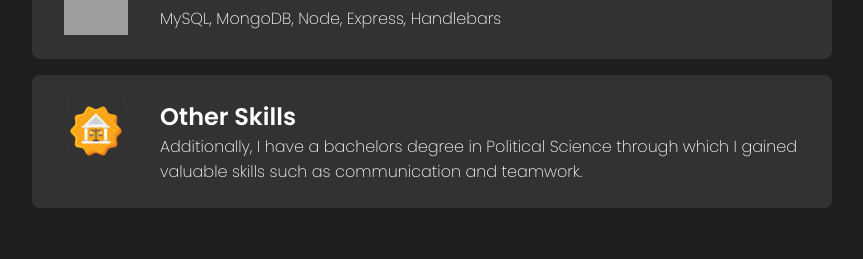
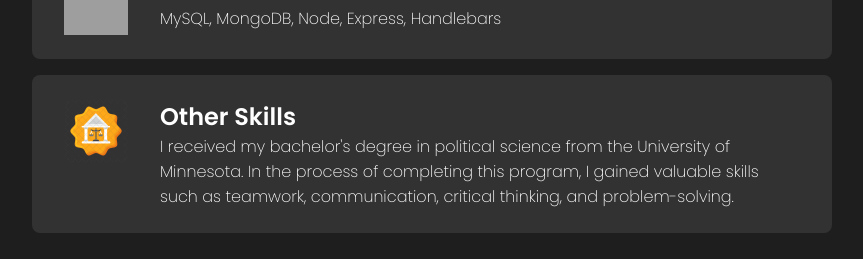
Before and after one commit to BenTrebi/Portfolio, a React (Create React App) app: page / in a window 1280 px wide. Shown: the part 1181-1440 px from the top of the page, without its empty margins (208-1071 px from the left). Built offline with nearby package versions, Linux system fonts and the light colour scheme; grey boxes are pictures that could not be loaded.

Commit message:
Edited the content of the about section.

```diff
--- a/src/components/About/about.js
+++ b/src/components/About/about.js
@@ -27,7 +27,7 @@ const About = () => {
           <img src= {polisci} alt='Political Science' className='aboutBarImg' />
           <div className='aboutBarText'>
             <h2>Other Skills</h2>
-            <p>Additionally, I have a bachelors degree in Political Science through which I gained valuable skills such as communication and teamwork.</p>
+            <p>I received my bachelor's degree in political science from the University of Minnesota. In the process of completing this program, I gained valuable skills such as teamwork, communication, critical thinking, and problem-solving. </p>
           </div>
         </div>
       </div>
```
